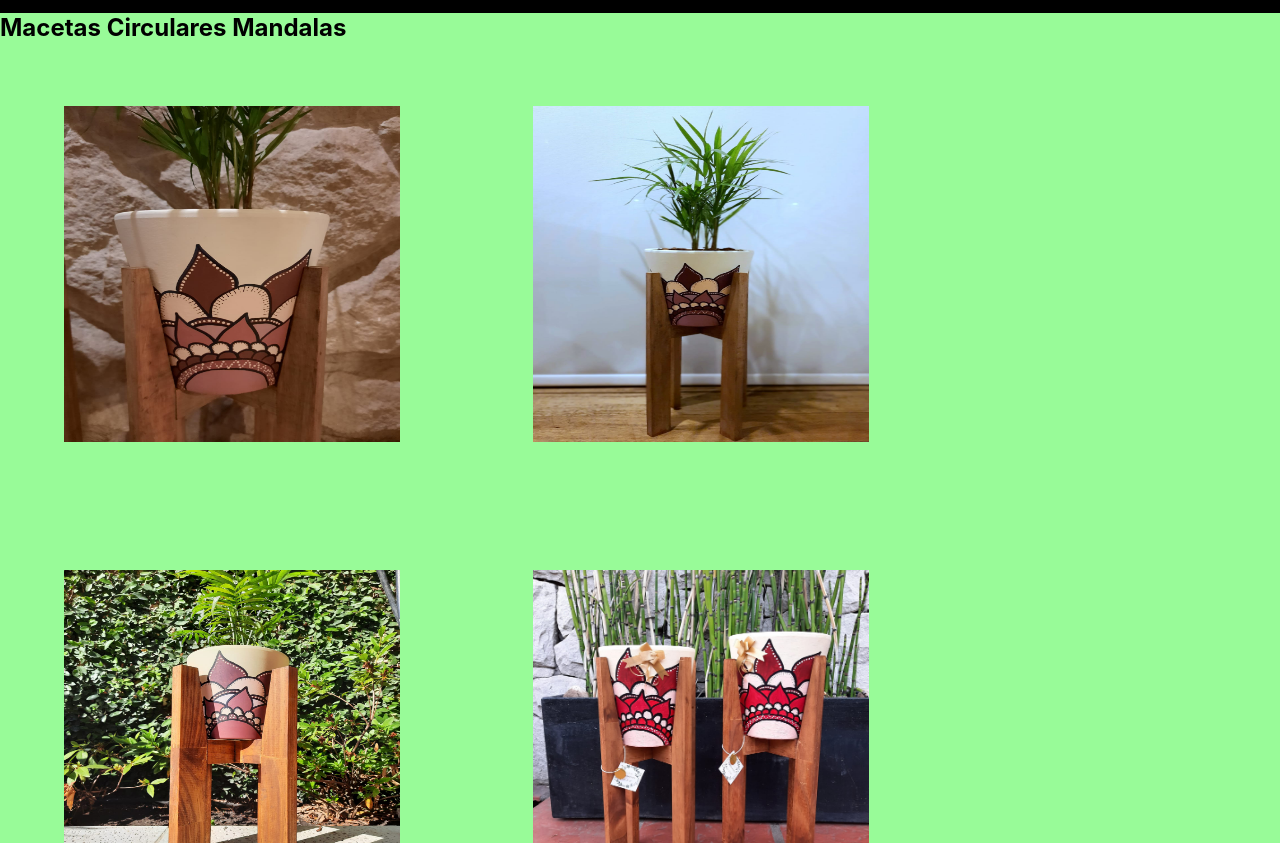
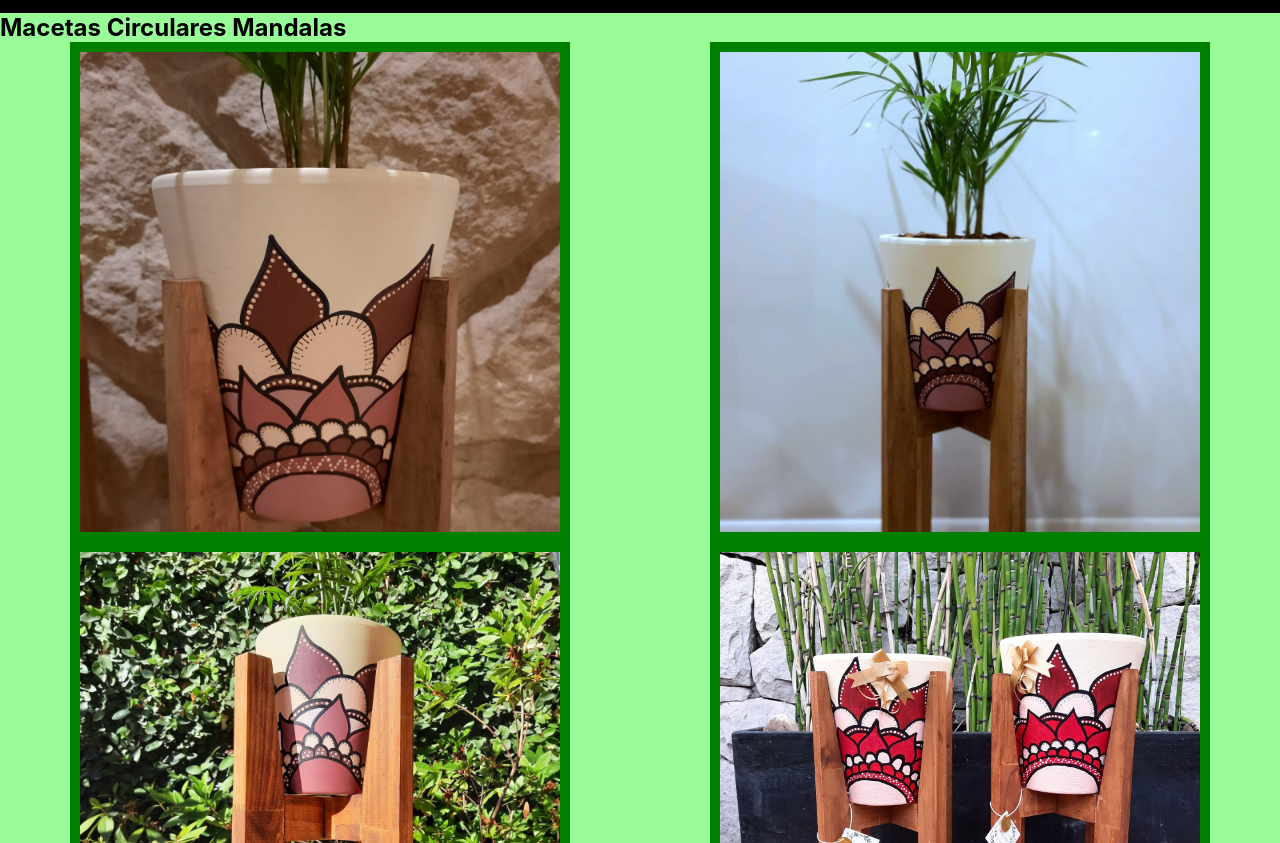
Before and after one commit to pascub/proyecto-Bonavita, a plain HTML site: page pages/mandalas.html in a window 1280 px wide. Shown: the part 109-952 px from the top of the page. Drawn offline with Linux system fonts and the light colour scheme.

Commit message:
Agregando grid a mandalas

```diff
--- a/css/style.css
+++ b/css/style.css
@@ -118,3 +118,73 @@ body {
     padding: 2rem;
 
 }
+.grid {
+    min-height: 400px;
+    display: grid;
+    grid-template-columns: repeat(2, 1fr);
+    grid-template-rows: repeat(2, 1fr);
+    grid-template-areas:
+    "ele1 ele2"
+    "ele3 ele4";
+    justify-items: center;
+    align-items: center;
+}
+
+.grid__hijo {
+    border: 10px solid green;
+    padding: 0;
+    text-align: center;
+    width: 500px;
+    height: 500px;
+
+
+}
+.grid__imagen {
+    height: 100%;
+    width: 100%;
+    object-fit: cover;
+
+}
+.grid__hijo--1 {
+    grid-area: ele1;
+}
+.grid__hijo--2 {
+    grid-area: ele2;
+}
+
+.grid__hijo--3 {
+    grid-area: ele3;
+}
+ .grid__hijo--4 {
+    grid-area: ele4;
+ }
+
+ @media screen and (max-width: 1023px) {
+
+ }
+
+@media screen and (max-width: 600px) {
+    .Inicio {
+        display: flex;
+        height: 100vh;
+    }
+    .Inicio__titulo {
+        font-size: 40px;
+    }
+    .Centrado {
+        text-align: center;
+        margin: 2rem;
+    }
+    .Inicio__texto {
+        font-size: 25px;
+    }
+    .grid {
+        height: 100vh;
+
+
+    }
+    .grid__hijo {
+        width: 300px;
+        height: 300px;
+    }
+}
--- a/pages/mandalas.html
+++ b/pages/mandalas.html
@@ -25,11 +25,11 @@
         <section>
             <h2>Macetas Circulares Mandalas </h2>
 
-            <div>
-                <div class="div"><img class="div__imagen" src="../imagenes/circular-mandala1.jpeg" alt="imagen" height="200px" width="200px"></h3></div>
-                <div class="div"><img class="div__imagen" src="../imagenes/circular-mandala2.jpeg" alt="imagen" height="200px" width="200px"></h3></div>
-                <div class="div"><img class="div__imagen" src="../imagenes/circular-mandala3.jpeg" alt="imagen" height="200px" width="200px"></h3></div>
-                <div class="div"><img class="div__imagen" src="../imagenes/circular-mandala4.jpeg" alt="imagen" height="200px" width="200px"></h3></div>
+            <div class="grid">
+                <div class="grid__hijo grid__hijo--1"><img class="grid__imagen" src="../imagenes/circular-mandala1.jpeg" alt="imagen" height="200px" width="200px"></h3></div>
+                <div class="grid__hijo grid__hijo--2"><img class="grid__imagen" src="../imagenes/circular-mandala2.jpeg" alt="imagen" height="200px" width="200px"></h3></div>
+                <div class="grid__hijo grid__hijo--3"><img class="grid__imagen" src="../imagenes/circular-mandala3.jpeg" alt="imagen" height="200px" width="200px"></h3></div>
+                <div class="grid__hijo grid__hijo--4"><img class="grid__imagen" src="../imagenes/circular-mandala4.jpeg" alt="imagen" height="200px" width="200px"></h3></div>
             </div>
         </section>
 
```
Also changed, not shown: 2 other files.
